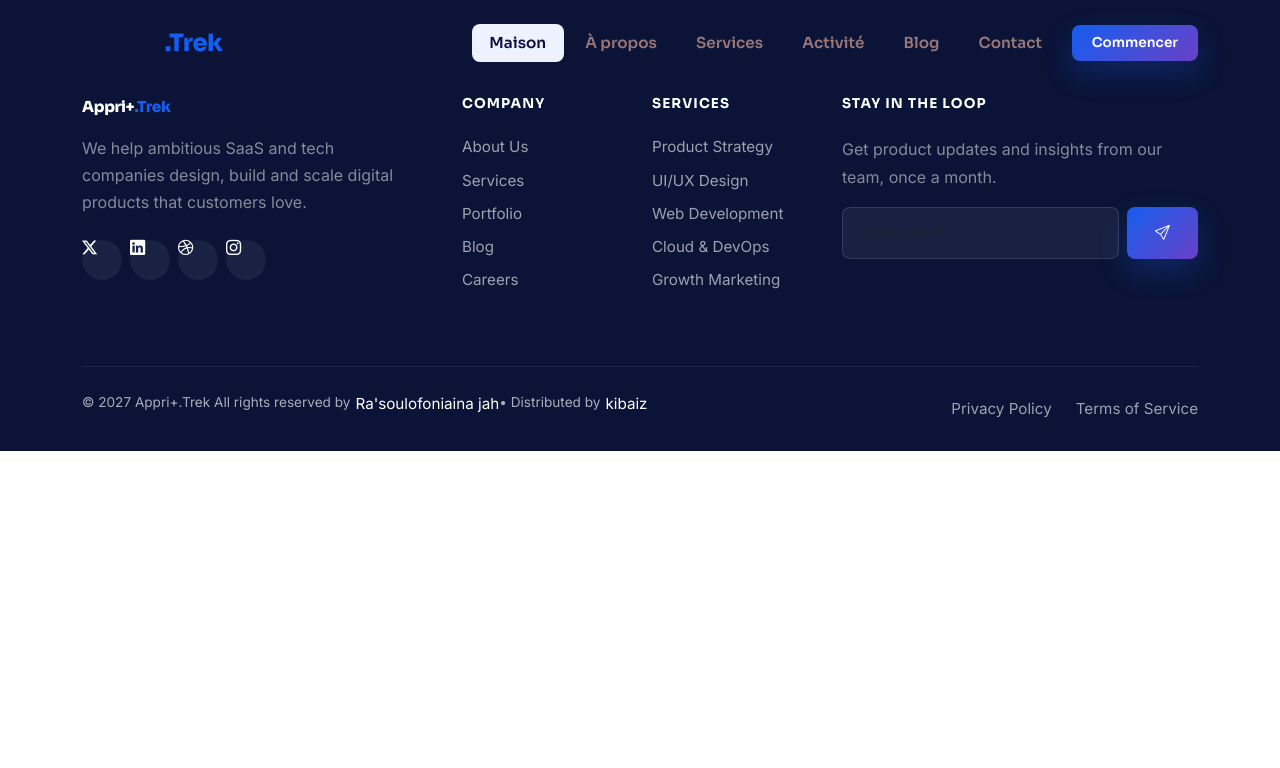
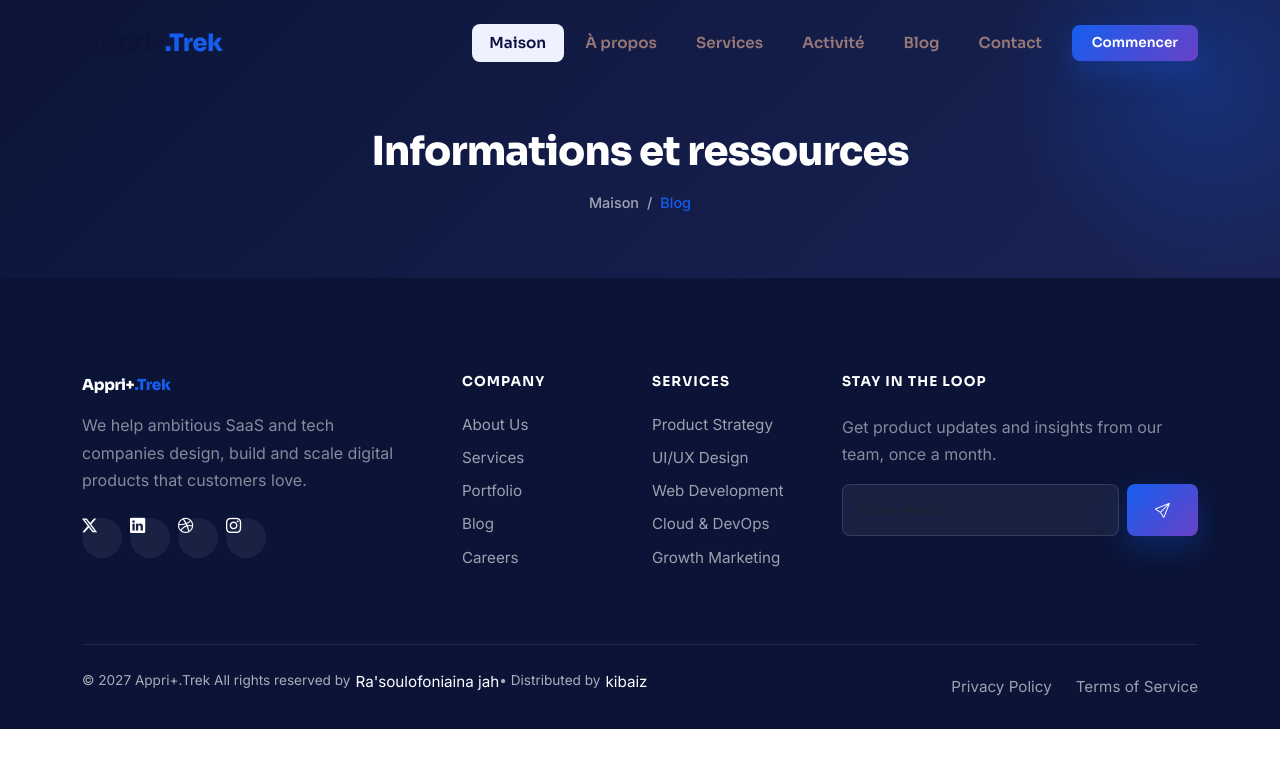
Before and after one commit to solofoniaina881-cmd/appri-, a Symfony app: template templates/home/blog.html.twig in a window 1280 px wide. Shown: the top 768 px of the page. Run offline with Twig, Linux system fonts and the light colour scheme; the template is opened without the code that fills it, so the values that code supplies are empty; some libraries are stand-ins or nearby versions.

Commit message:
mise a jours header de toute les autre page

```diff
--- a/templates/home/about.html.twig
+++ b/templates/home/about.html.twig
@@ -5,6 +5,7 @@
 {% block body %}
     <!-- navbar -->
     {% include 'components/navbar.html.twig' %}
+
     <!-- PAGE HEADER -->
     <header class="page-header">
         <div class="container">
@@ -179,6 +180,5 @@
         </div>
     </section>
 
-
     {% include 'components/footpage.html.twig' %}
 {% endblock %}
--- a/templates/home/blog.html.twig
+++ b/templates/home/blog.html.twig
@@ -5,6 +5,14 @@
 {% block body %}
     <!-- navbar -->
     {% include 'components/navbar.html.twig' %}
+      <header class="page-header">
+        <div class="container">
+            <h1 class="mb-3">Informations et ressources</h1>
+            <div class="breadcrumb-custom">
+                <a href="{{('app_home')}}">Maison</a> <span>/</span> <span class="active">Blog</span>
+            </div>
+        </div>
+    </header>
 
     {% include 'components/footpage.html.twig' %}
 {% endblock %}
```
Also changed, not shown: templates/home/activite.html.twig (+8 -0 lines), templates/home/contact.html.twig (+8 -1 lines), templates/home/service.html.twig (+8 -0 lines).
